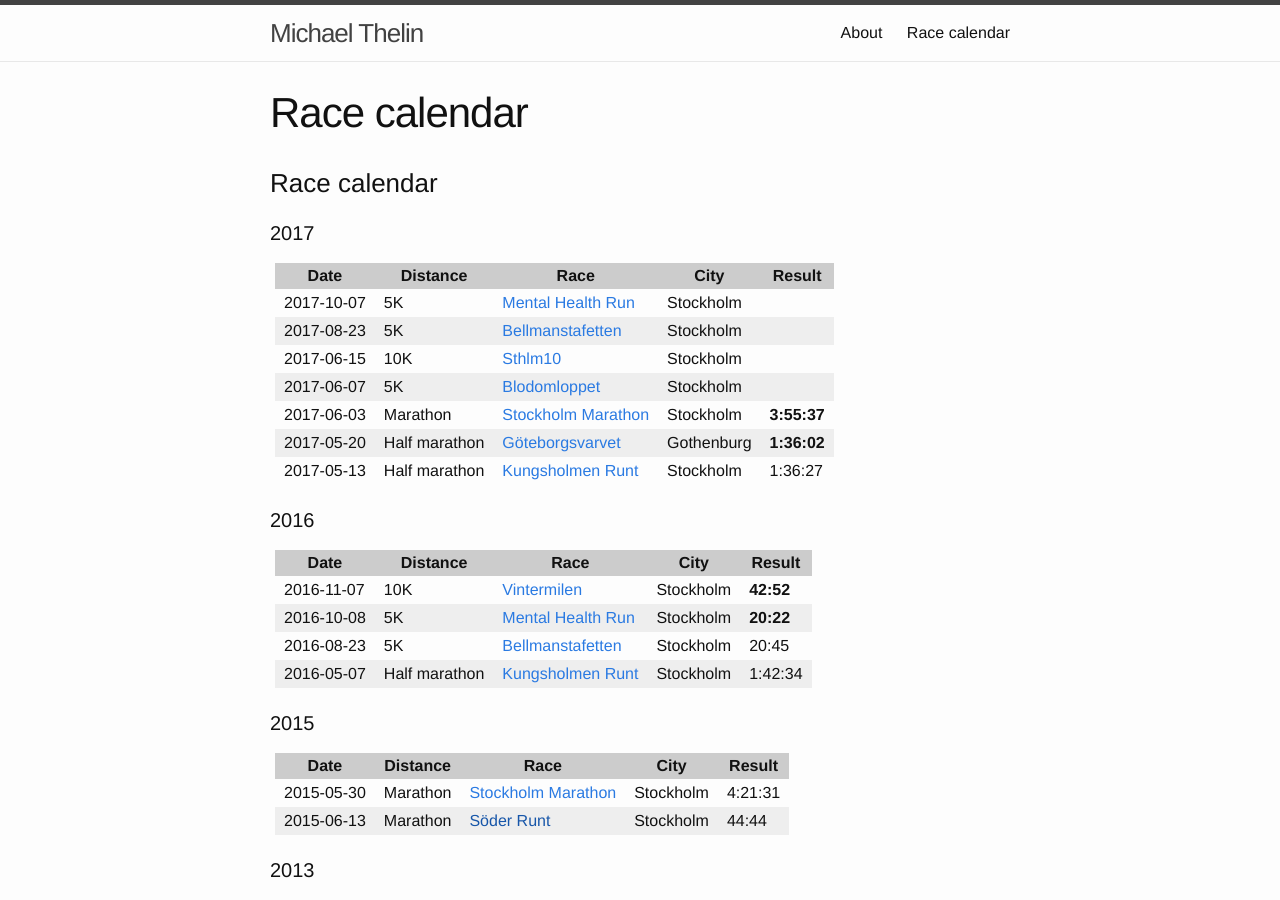
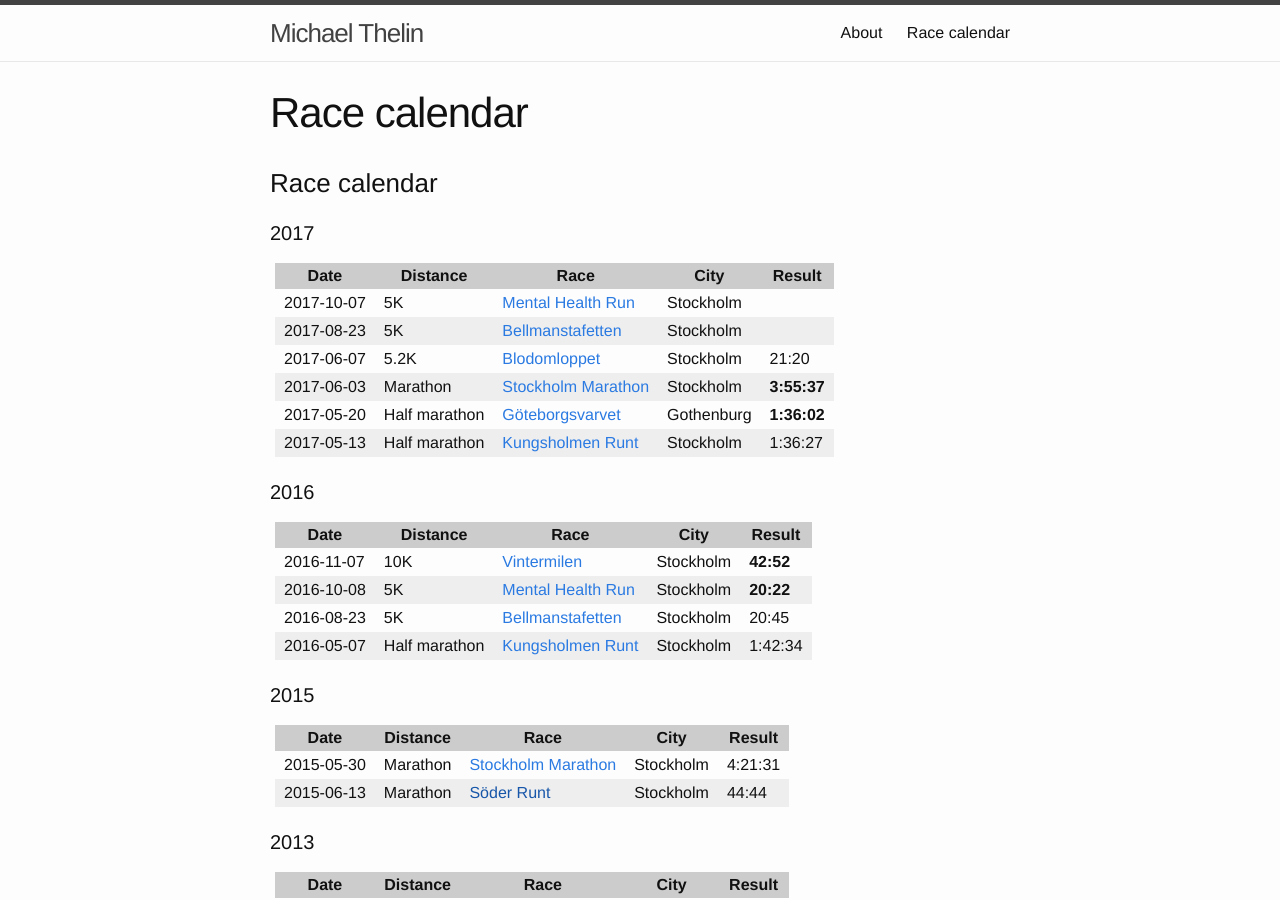
Before and after one commit to thelinmichael/thelinmichael.github.io, a Jekyll site: the page built from running_calendar.md, in a window 1280 px wide and 900 px high. Built offline with Jekyll 4.4.1, drawn with Linux system fonts in a browser that asks for light colours; our own code applies the rules of GitHub Pages for plain Markdown files.

Commit message:
Add Blodomloppet and remove Sthlm10

```diff
--- a/running_calendar.md
+++ b/running_calendar.md
@@ -6,8 +6,7 @@
 | ---- | -------- | ---- | ---- | ------
 | 2017-10-07 | 5K | [Mental Health Run](http://mentalhealthrun.se/) | Stockholm  |
 | 2017-08-23 | 5K | [Bellmanstafetten](http://bellmanstafetten.se/) | Stockholm |
-| 2017-06-15 | 10K | [Sthlm10](http://www.sthlm10.se/) | Stockholm |
-| 2017-06-07 | 5K | [Blodomloppet](https://enter.lidingoloppet.se//Web/Step1.aspx?EventGroupId=3&CompetitionId=259) | Stockholm  |
+| 2017-06-07 | 5.2K | [Blodomloppet](https://enter.lidingoloppet.se//Web/Step1.aspx?EventGroupId=3&CompetitionId=259) | Stockholm  | 21:20
 | 2017-06-03 | Marathon | [Stockholm Marathon](http://www.stockholmmarathon.se/start/) | Stockholm  | **3:55:37**
 | 2017-05-20 | Half marathon | [Göteborgsvarvet](http://www.goteborgsvarvet.se/goteborgsvarvet-21-km/) | Gothenburg  | **1:36:02**
 | 2017-05-13 | Half marathon | [Kungsholmen Runt](http://kungsholmenrunt.se/Main/Start.asp) | Stockholm | 1:36:27
```
